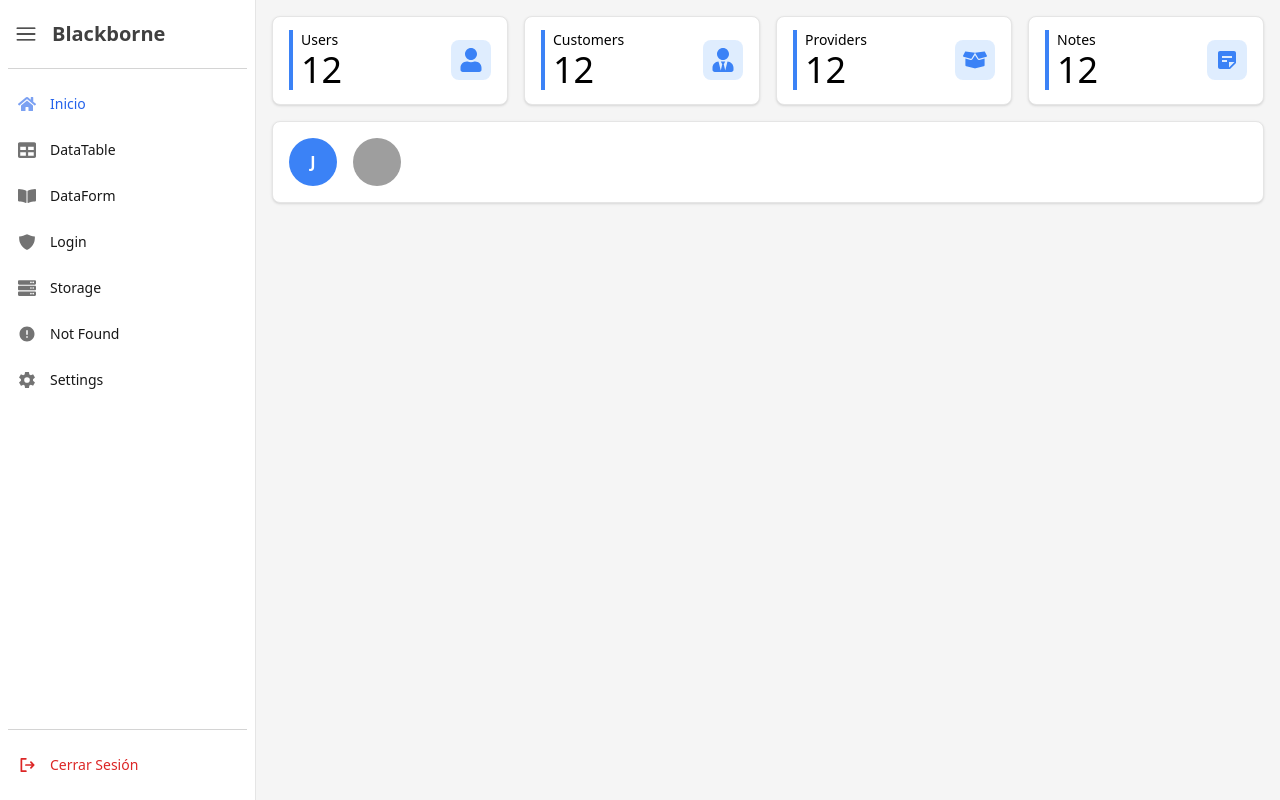
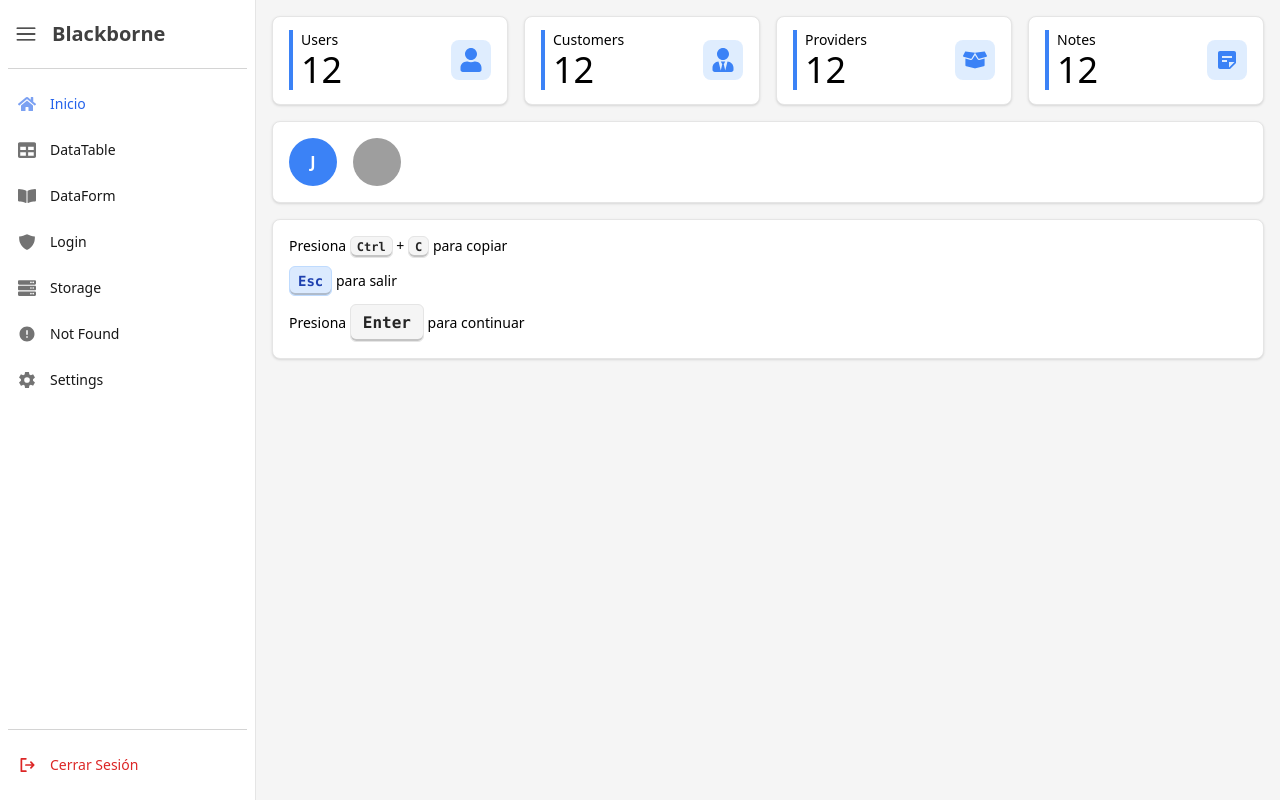
Before and after one commit to juniorencode/blackborne, a React (Vite) app: page / in a window 1280 px wide. Before the commit this address had no page. Built offline with nearby package versions, Linux system fonts and the light colour scheme; grey boxes are pictures that could not be loaded.

Commit message:
feat: kbd component

```diff
--- /dev/null
+++ b/lib/components/Kbd/index.jsx
@@ -0,0 +1,34 @@
+import PropTypes from 'prop-types';
+import { cn } from '../../utilities/styles.utilities';
+
+export const Kbd = props => {
+  const { children, size = 'md', color } = props;
+  const sizeClasses = {
+    sm: 'px-1.5 py-0.5 text-xs',
+    md: 'px-2 py-1 text-sm',
+    lg: 'px-3 py-1.5 text-base'
+  };
+
+  return (
+    <kbd
+      className={cn(
+        'hover:translate-y-[1px] inline-flex items-center justify-center text-nowrap font-mono font-semibold border rounded-md shadow-[inset_0_-2px_0_0_rgba(0,0,0,0.2)] hover:shadow-[inset_0_-1px_0_0_rgba(0,0,0,0.2)] dark:shadow-[inset_0_-2px_0_0_rgba(255,255,255,0.1)] dark:hover:shadow-[inset_0_-1px_0_0_rgba(255,255,255,0.1)] select-none transition-all duration-150 ease-in-out text-neutral-800 dark:text-neutral-100 bg-neutral-100 dark:bg-neutral-900 border-neutral-200 dark:border-neutral-700',
+        sizeClasses[size],
+        {
+          'bg-primary-100 text-primary-800 border border-primary-200 dark:bg-primary-700 dark:text-primary-100 dark:border-primary-600':
+            color === 'primary',
+          'bg-secondary-100 text-secondary-800 border border-secondary-200 dark:bg-secondary-700 dark:text-secondary-100 dark:border-secondary-600':
+            color === 'secondary'
+        }
+      )}
+    >
+      {children}
+    </kbd>
+  );
+};
+
+Kbd.propTypes = {
+  children: PropTypes.node.isRequired,
+  size: PropTypes.oneOf(['sm', 'md', 'lg']),
+  color: PropTypes.oneOf(['primary', 'secondary'])
+};
--- a/src/pages/HomePage/index.jsx
+++ b/src/pages/HomePage/index.jsx
@@ -1,4 +1,4 @@
-import { Avatar, Card, CountBadge } from '../../../lib/main';
+import { Avatar, Card, CountBadge, Kbd } from '../../../lib/main';
 import { BaseLayout } from '../../../lib/layouts';
 import { FaBoxOpen, FaUser, FaUserTie } from 'react-icons/fa';
 import { MdStickyNote2 } from 'react-icons/md';
@@ -52,6 +52,18 @@ export const HomePage = () => {
           />
         </div>
       </Card>
+      <Card className="flex flex-col gap-2 p-4 text-sm dark:text-white">
+        <div>
+          Presiona <Kbd size="sm">Ctrl</Kbd> + <Kbd size="sm">C</Kbd> para
+          copiar
+        </div>
+        <div>
+          <Kbd color="primary">Esc</Kbd> para salir
+        </div>
+        <div>
+          Presiona <Kbd size="lg">Enter</Kbd> para continuar
+        </div>
+      </Card>
     </BaseLayout>
   );
 };
```
Also changed, not shown: lib/main.js (+5 -3 lines).
